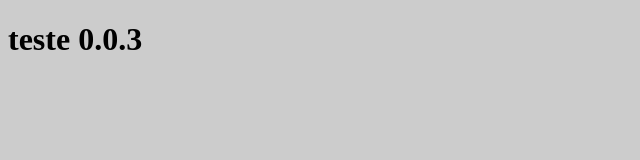
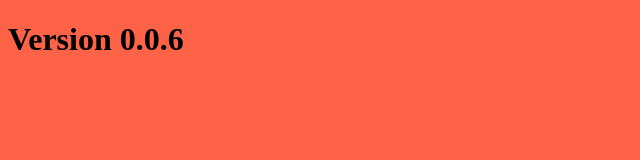
Before and after one commit to DRC-cursos/www.tutorial.com, a plain HTML site: page version/index.html in a window 1280 px wide. Shown: the whole page, without its empty margins (0-640 px from the left). Drawn offline with Linux system fonts and the light colour scheme.

Commit message:
Version Update 0.0.6

```diff
--- a/version/css/style.css
+++ b/version/css/style.css
@@ -1,3 +1,3 @@
 body {
-	background-color: #ccc;
+	background-color: tomato;
 }
--- a/version/index.html
+++ b/version/index.html
@@ -6,7 +6,7 @@
 </head>
 <body>
 
-	<h1>teste 0.0.3</h1>
+	<h1>Version 0.0.6</h1>
 
 </body>
 </html>
```
